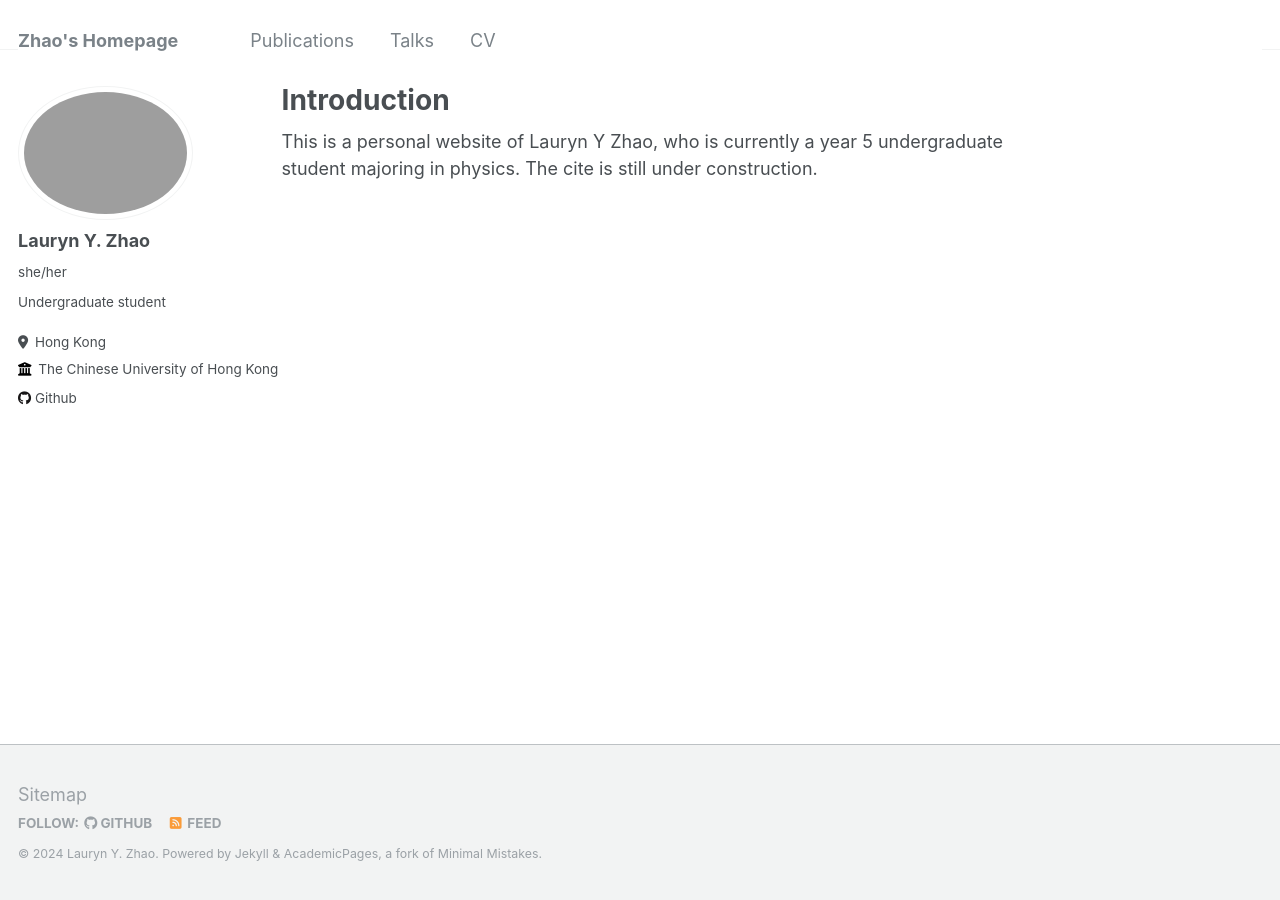
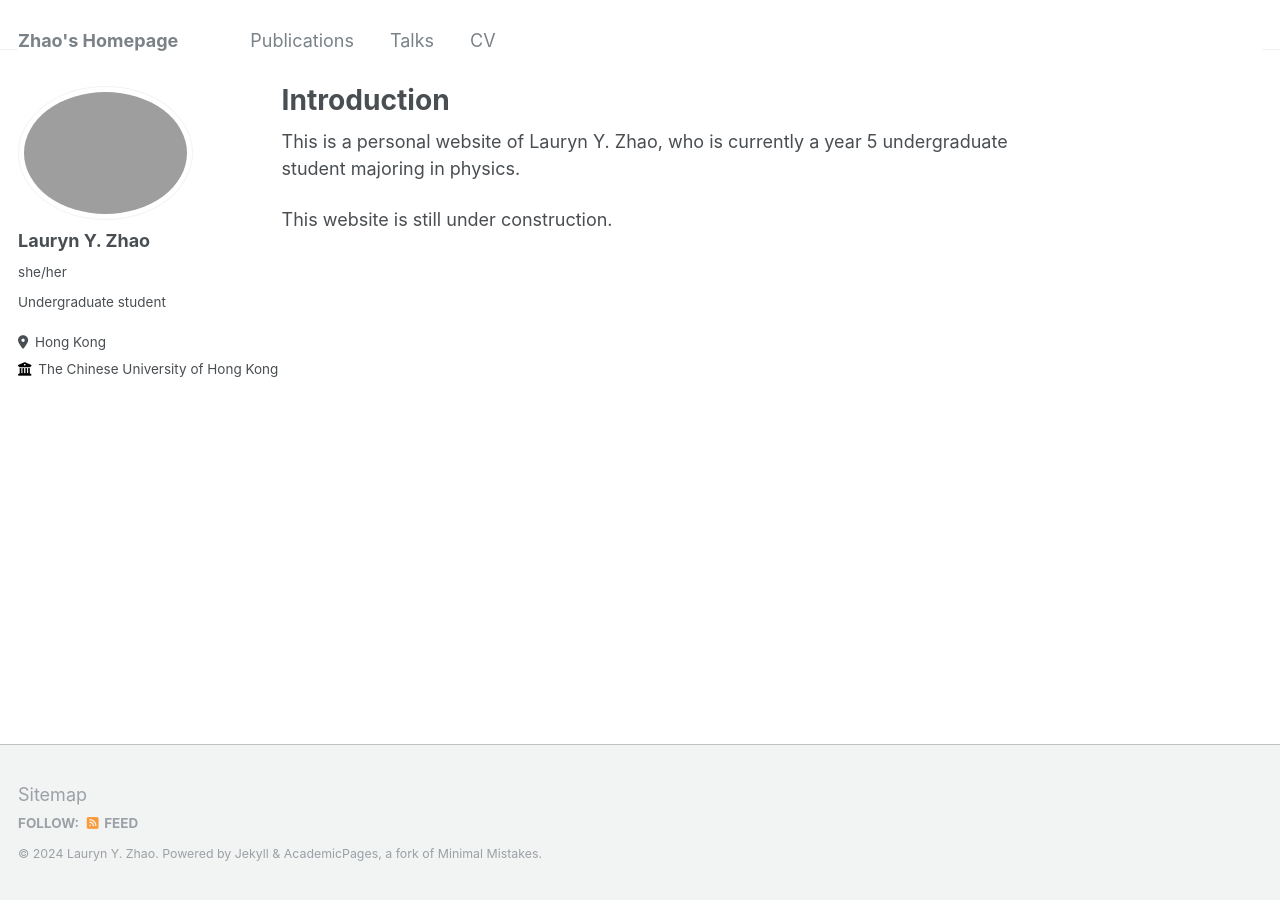
Before and after one commit to laurynyzhao/laurynyzhao.github.io, a Jekyll site: the page built from _pages/about.md, in a window 1280 px wide. Built offline with Jekyll 4.4.1, drawn with Linux system fonts in a browser that asks for light colours.

Commit message:
correction

```diff
--- a/_config.yml
+++ b/_config.yml
@@ -14,7 +14,7 @@ name                     : &name "Lauryn Y. Zhao"
 description              : &description "personal description"
 url                      : https://laurynyzhao.github.io # the base hostname & protocol for your site e.g. "https://mmistakes.github.io"
 baseurl                  : "" # the subpath of your site, e.g. "/blog"
-repository               : "laurynyzhao/laurynyzhao.github.io"
+repository               : #"laurynyzhao/laurynyzhao.github.io"
 
 # Site Author - The following control what appear as part of the author content on the side bar.
 #               If a field is blank the icon and link will not appear, otherwise it will be shown.
@@ -42,7 +42,7 @@ author:
   bitbucket        : # Username - Update with your username on the site
   codepen          : # Username
   dribbble         : # Username
-  github           : "laurynyzhao"
+  github           : #"laurynyzhao"
   kaggle           : # Username
   stackoverflow    : # User number or user number and name (i.e., use "1" or "1/jeff-atwood")
 
--- a/_pages/about.md
+++ b/_pages/about.md
@@ -7,4 +7,6 @@ redirect_from:
   - /about.html
 ---
 
-This is a personal website of Lauryn Y Zhao, who is currently a year 5 undergraduate student majoring in physics. The cite is still under construction.
+This is a personal website of Lauryn Y. Zhao, who is currently a year 5 undergraduate student majoring in physics.
+
+This website is still under construction.
```
Also changed, not shown: 1 other file.
